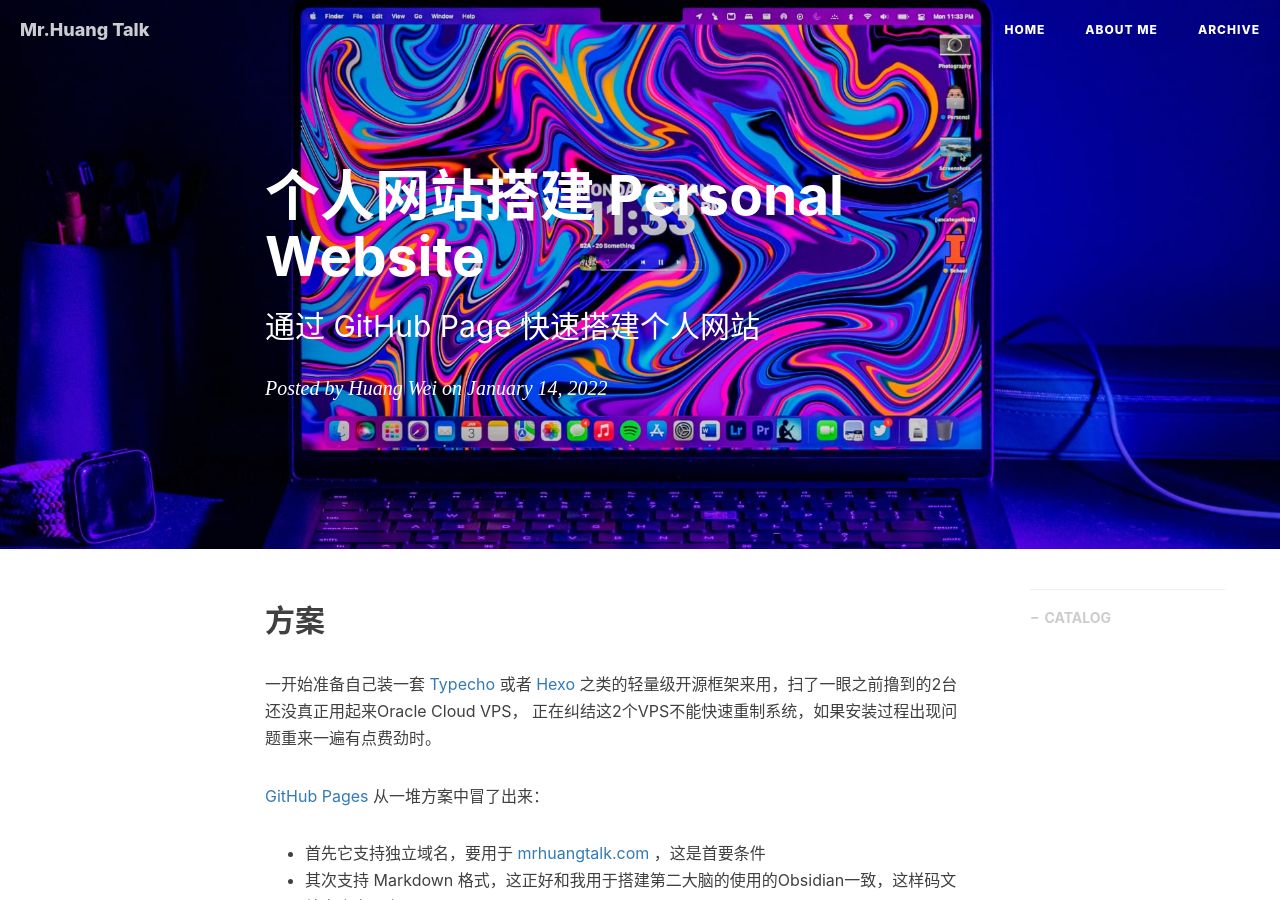
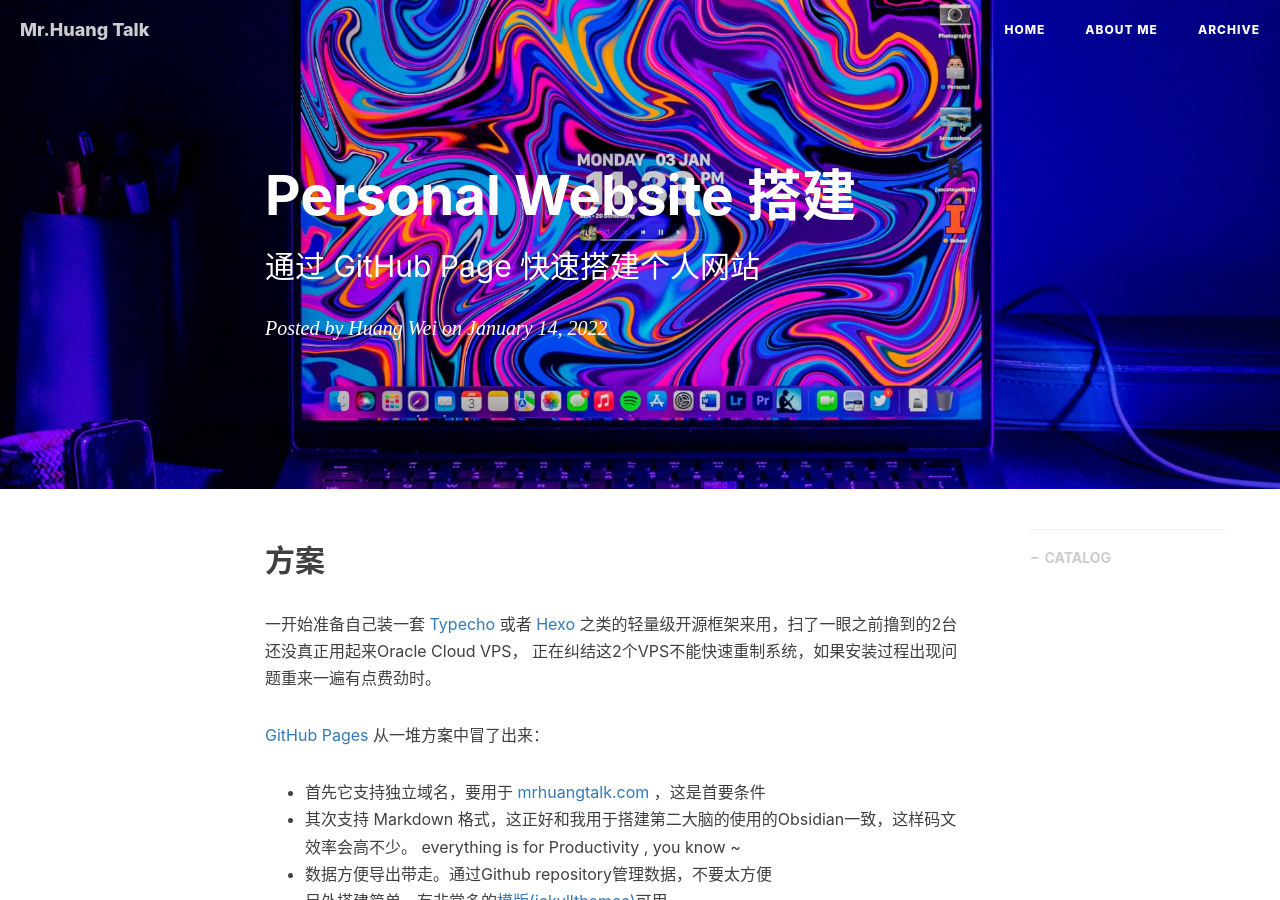
Before and after one commit to MrHuangTalk/MrHuangTalk.github.io, a Jekyll site: the page built from _posts/2022-01-14-PersonalWebsite.md, in a window 1280 px wide and 900 px high. Built offline with Jekyll 4.4.1, drawn with Linux system fonts in a browser that asks for light colours; nearby versions of some CDN libraries; comment, search, counter and statistics services are not loaded.

Commit message:
modify title

```diff
--- a/_posts/2022-01-14-PersonalWebsite.md
+++ b/_posts/2022-01-14-PersonalWebsite.md
@@ -1,6 +1,6 @@
 ---
 layout:     post
-title:      "个人网站搭建 Personal Website"
+title:      " Personal Website 搭建"
 subtitle:   " 通过 GitHub Page 快速搭建个人网站"
 date:       2022-01-14 10:00:00
 author:     "Huang Wei"
```
